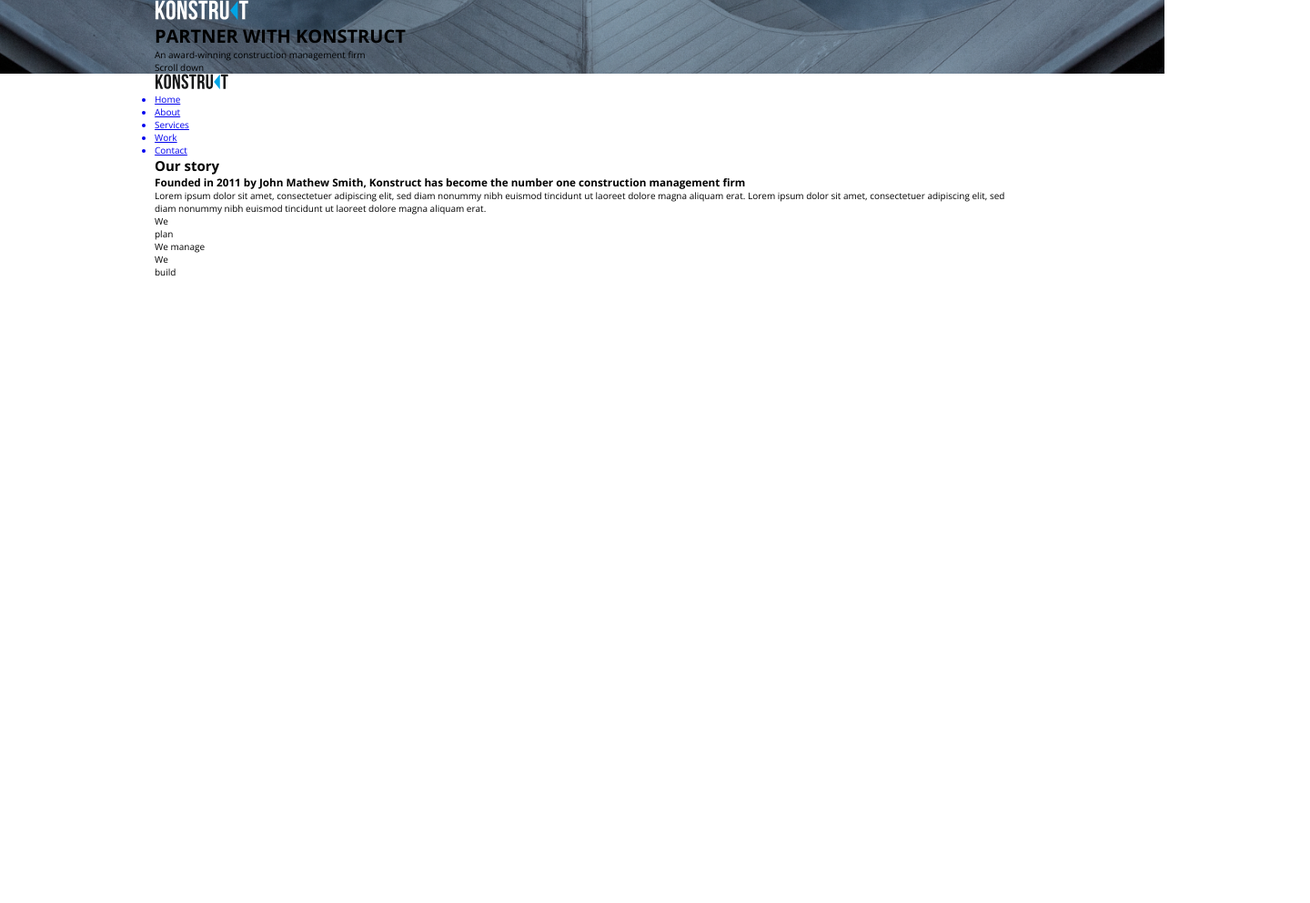
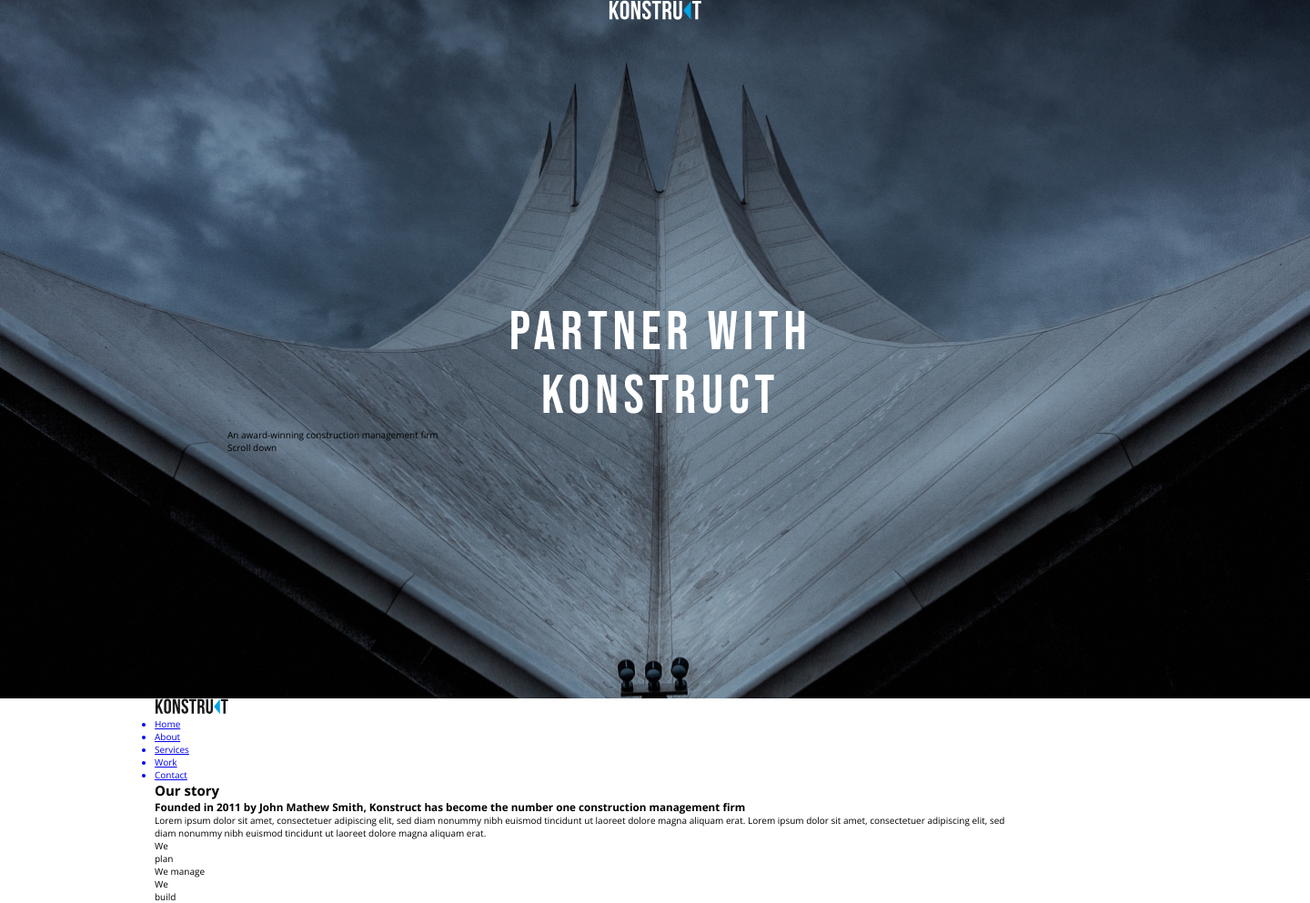
Before and after one commit to TanyaSeagull/Konstruct, a website: page index.html in a window 1280 px wide. Shown: the whole page at 91% size, 1440 px wide, since content can reach past the window. Before the commit the page ends 800 px from the top, so only its background shows below. Drawn offline with nearby package versions, Linux system fonts and the light colour scheme.

Commit message:
Header p.2

```diff
--- a/index.html
+++ b/index.html
@@ -5,17 +5,15 @@
         <meta http-equiv="X-UA-Compatible" content="IE=edge">
         <meta name="viewport" content="width=device-width, initial-scale=1.0">
         <link rel="preconnect" href="https://fonts.googleapis.com">
-        <link rel="preconnect" href="https://fonts.gstatic.com" crossorigin>
-        <link href="https://fonts.googleapis.com/css2?family=Open+Sans:wght@400;600;700;800&display=swap" rel="stylesheet">
+    <link rel="preconnect" href="https://fonts.gstatic.com" crossorigin>
+    <link href="https://fonts.googleapis.com/css2?family=Bebas+Neue&family=Open+Sans:ital,wght@0,300;0,400;0,500;0,600;0,700;0,800;1,300;1,400;1,500;1,600;1,700;1,800&display=swap" rel="stylesheet">
         <link rel="stylesheet" href="css/style.css">
         <title>Konstruct</title>
     </head>
     <body>
         <header class="header">
             <div class="container">
-                <section class="header__title">
-                    <img src="img/logo_white.svg" alt="logo" class="header__logo">
-                </section>
+                <img src="img/logo_white.svg" alt="logo" class="header__logo">
                 <h1 class="header__h1">PARTNER WITH KONSTRUCT</h1>
                 <p class="header__p header__p--bold">An award-winning construction management firm</p>
                 <p class="header__p header__p--light">Scroll down</p>
--- a/sass/_base.scss
+++ b/sass/_base.scss
@@ -26,8 +26,3 @@ body {
     font-family: $font-primary, sans-serif;
     font-weight: 400;
 }
-
-.container {
-    max-width: 940px;
-    margin: 0 auto;
-}
--- a/sass/_header.scss
+++ b/sass/_header.scss
@@ -1,27 +1,39 @@
 .header {
     background-image: url(../img/header-bg.jpg);
-    max-width: 1440px;
-    max-height: 768px;
-    margin: 0 auto;
     background-size: cover;
     background-repeat: no-repeat;
     background-position: center;
+    width: 1440px;
+    height: 768px;
+    margin: 0 auto;
+
+    &__logo {
+        display: block;
+        width: 101.618px;
+        height: 23px;
+        margin: 0 auto;
+        margin-bottom: 308px;
+
+    }
+
+    &__h1 {
+        color: $color-primary;
+        font-family: 'Bebas Neue';
+        font-weight: 400;
+        font-size: 60px;
+        line-height: 70px;
+        text-align: center;
+        letter-spacing: 5.70937px;
+        text-transform: uppercase;
+        margin: 0 173px 0 185px;
+    }
+
 }
 
 .container {
     max-width: 940px;
+    max-height: 768px;
     margin: 0 auto;
 
-    &__logo {
-        display: flex;
-        padding: 40px 0 309px;
-    }
-    &__h1 {
-        color: $color-primary;
-        font-weight: 400px;
-        font-size: 60px;
-        font-family: "BebasNeue Bold";
-        text-align: center;
-        text-transform: uppercase;
-    }
+
 }
```
Also changed, not shown: css/style.comp.css (added), css/style.css, 1 other file.
